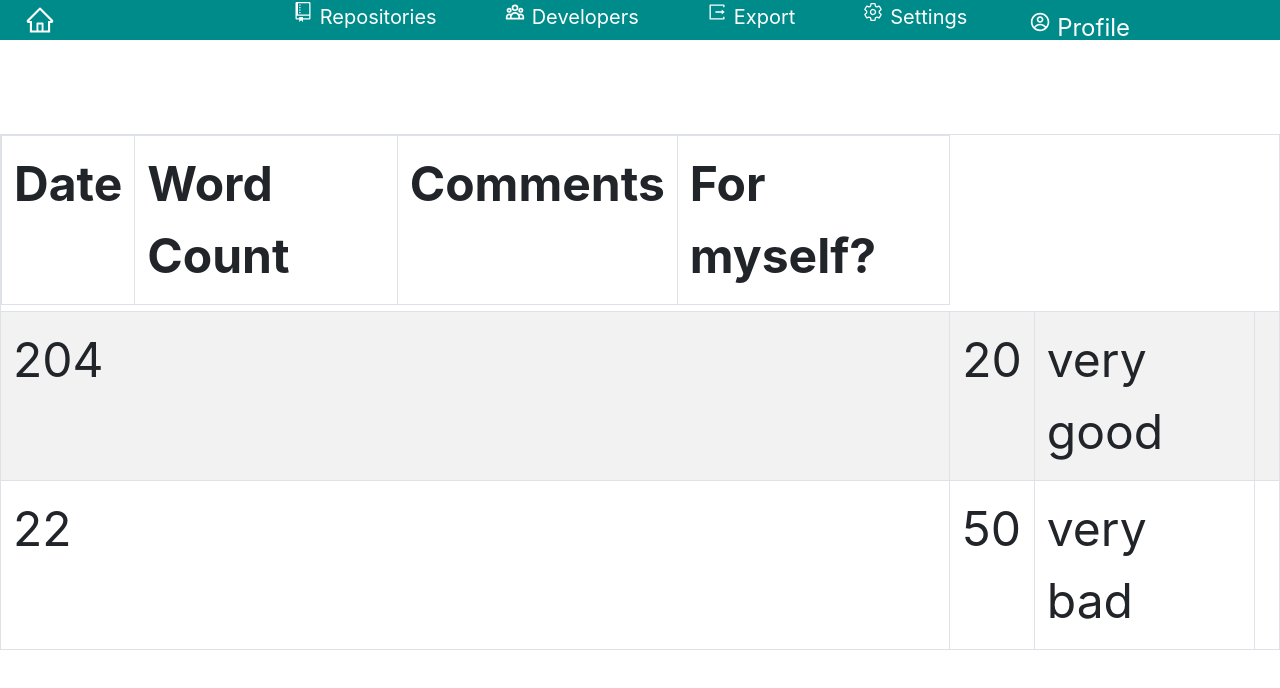
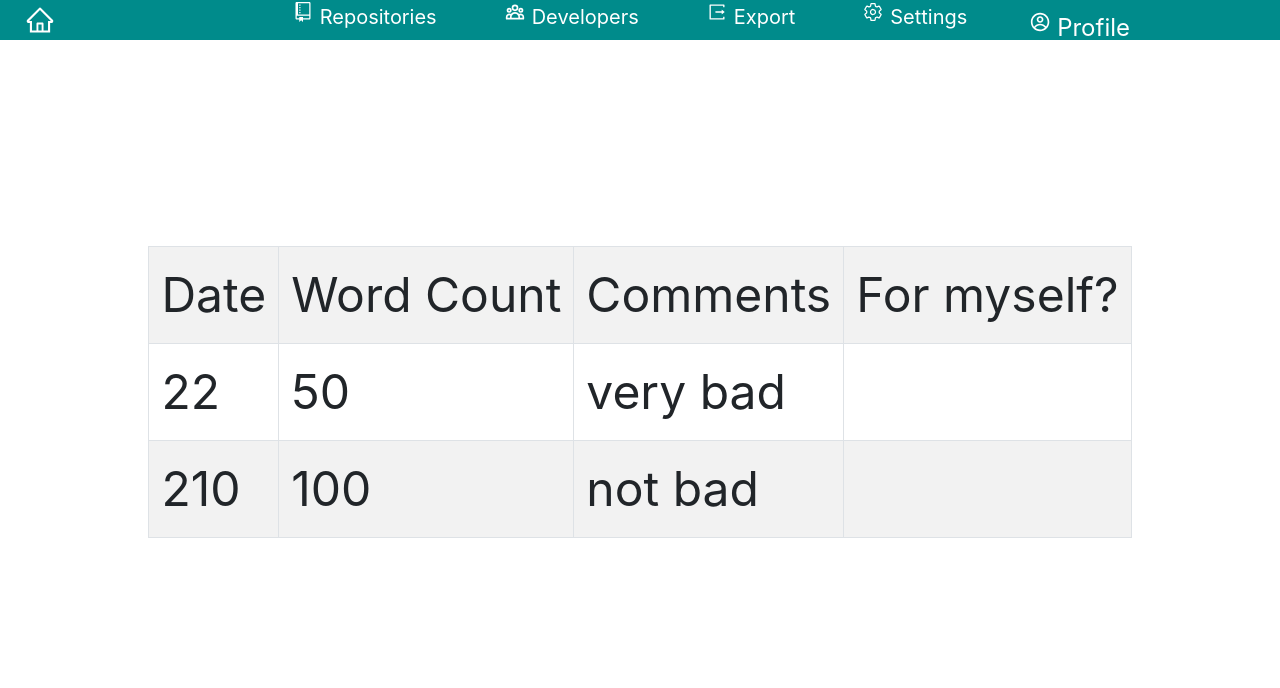
Before and after one commit to kibkake/gitlab-analyzer, a React (Create React App) app in the folder reactui/: page /Developers/comments in a window 1280 px wide. Shown: the top 688 px of the page. Built offline with nearby package versions, Linux system fonts and the light colour scheme.

Commit message:
comment table fixed

```diff
--- a/reactui/src/components/CommentTable.js
+++ b/reactui/src/components/CommentTable.js
@@ -2,8 +2,9 @@ import "../App.css"
 import React,{ Component } from "react";
 import ProjectService from "../Service/ProjectService";
 import * as ReactBootStrap from "react-bootstrap"
+import {Table} from 'react-bootstrap'
 
-const CommentTable = () => {
+function CommentTable() {
 
     // TODO: Do not delete, will be used once the API is set
     // constructor(props) {
@@ -23,37 +24,46 @@ const CommentTable = () => {
     // Fake data for testing
     const comments = [
         {date: 204, wordCount: 20, comments: "very good", author: true},
-        {date: 22, wordCount: 50, comments: "very bad", author: false }
+        {date: 22, wordCount: 50, comments: "very bad", author: false },
+        {date: 210, wordCount: 100, comments: "not bad", author: false }
     ]
 
     const renderComment = (comment) => {
-         return (
-             <tr>
+        return (
+            <tr>
                 <td>{comment.date}</td>
                 <td>{comment.wordCount}</td>
                 <td>{comment.comments}</td>
                 <td>{comment.author}</td>
             </tr>
-         )
+        )
     }
 
     return (
-          <div className="Comments">
-            <ReactBootStrap.Table striped bordered hover>
-            <thread>
+        <div className="Comments">
+            <Table striped bordered hover>
+                <tbody>
                 <tr>
-                    <th>Date</th>
-                    <th>Word Count</th>
-                    <th>Comments</th>
-                    <th>For myself?</th>
+                    <td>Date</td>
+                    <td>Word Count</td>
+                    <td>Comments</td>
+                    <td>For myself?</td>
                 </tr>
-            </thread>
-            <tbody>
-                {comments.map(renderComment)}
-            </tbody>
-            </ReactBootStrap.Table>
+                {
+                    comments.map((item, index)=>
+                        item.author === false?
+                    <tr key={index}>
+                        <td>{item.date}</td>
+                        <td>{item.wordCount}</td>
+                        <td>{item.comments}</td>
+                        <td>{item.author}</td>
+                    </tr>:null
+                    )}
+                </tbody>
+            </Table>
+
         </div>
-    )
+    );
 }
 
 export default CommentTable;
```
Also changed, not shown: reactui/src/components/Navbar_Developers.js (added, +35 -0 lines).
